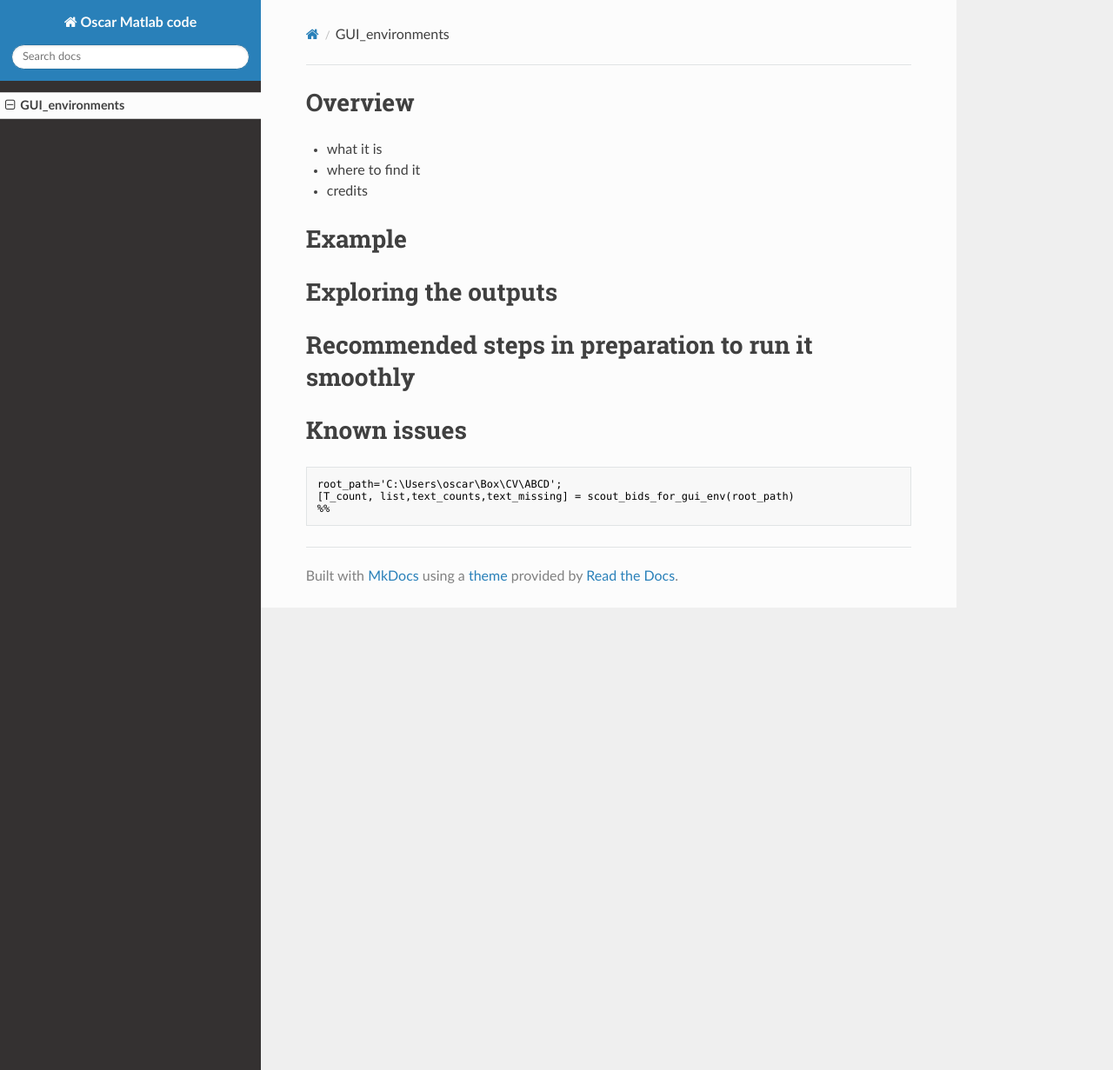
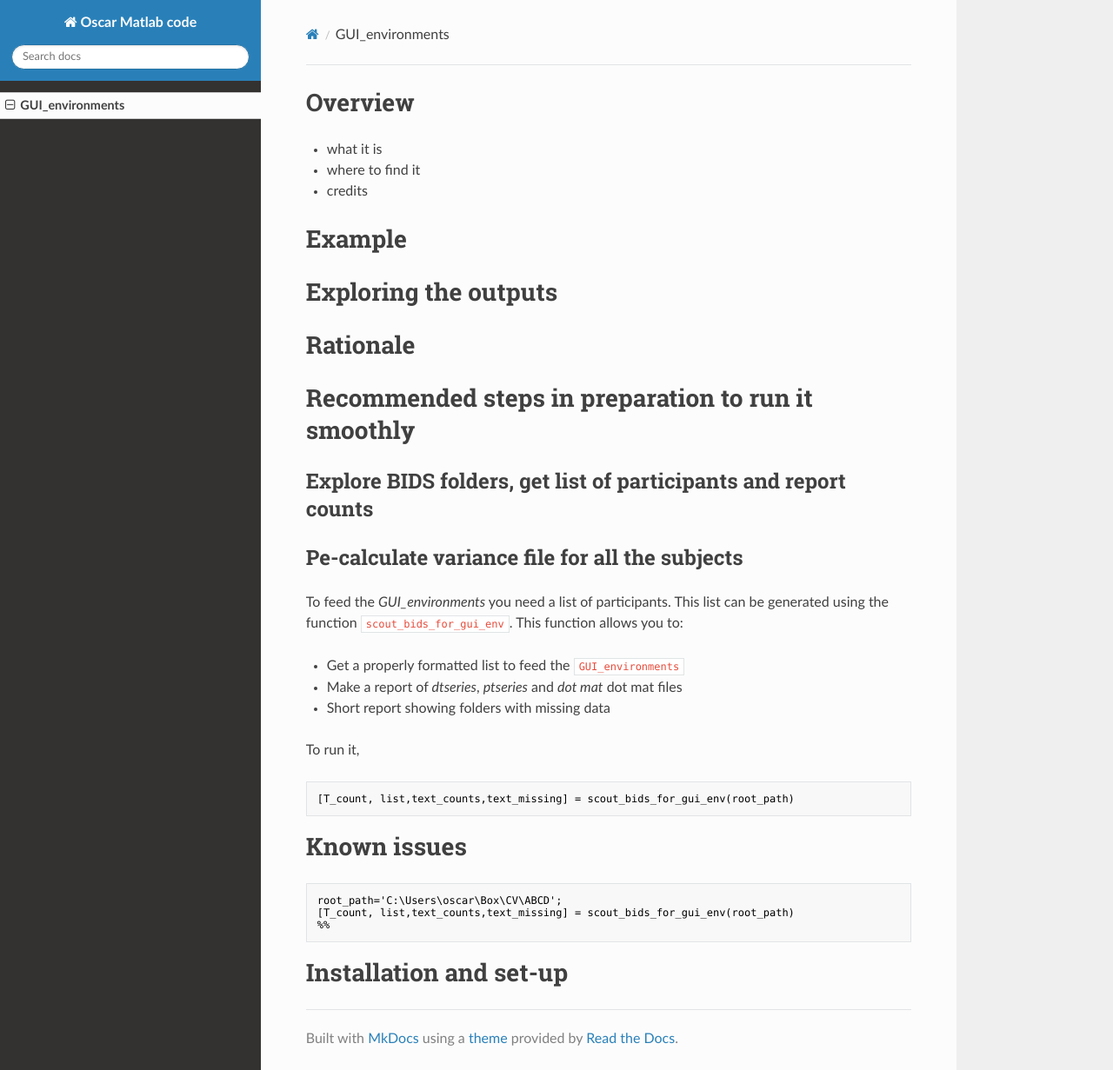
Before and after one commit to omiranda/OscarCode, an MkDocs documentation site: the page built from docs/GUI_environments.md, in a window 1280 px wide and 1231 px high. Shown: the whole window at 87% size. Built offline with MkDocs 1.6.1, drawn with Linux system fonts in a browser that asks for light colours; nearby versions of some CDN libraries; old or Windows-style settings are respelled for this version of MkDocs.

Commit message:
Update GUI_environments.md

````diff
--- a/docs/GUI_environments.md
+++ b/docs/GUI_environments.md
@@ -6,8 +6,24 @@
 
 # Exploring the outputs
 
+# Rationale
+
 # Recommended steps in preparation to run it smoothly
 
+## Explore BIDS folders, get list of participants and report counts
+
+## Pe-calculate variance file for all the subjects
+
+To feed the *GUI_environments* you need a list of participants. This list can be generated using the function `scout_bids_for_gui_env`. This function allows you to:
+
+- Get a properly formatted list to feed the `GUI_environments`
+- Make a report of *dtseries*, *ptseries* and *dot mat* dot mat files
+- Short report showing folders with missing data
+
+To run it,
+```matlab
+[T_count, list,text_counts,text_missing] = scout_bids_for_gui_env(root_path)
+```
 # Known issues
 
 ```matlab
@@ -15,3 +31,5 @@ root_path='C:\Users\oscar\Box\CV\ABCD';
 [T_count, list,text_counts,text_missing] = scout_bids_for_gui_env(root_path)
 %%
 ```
+
+# Installation and set-up
````
